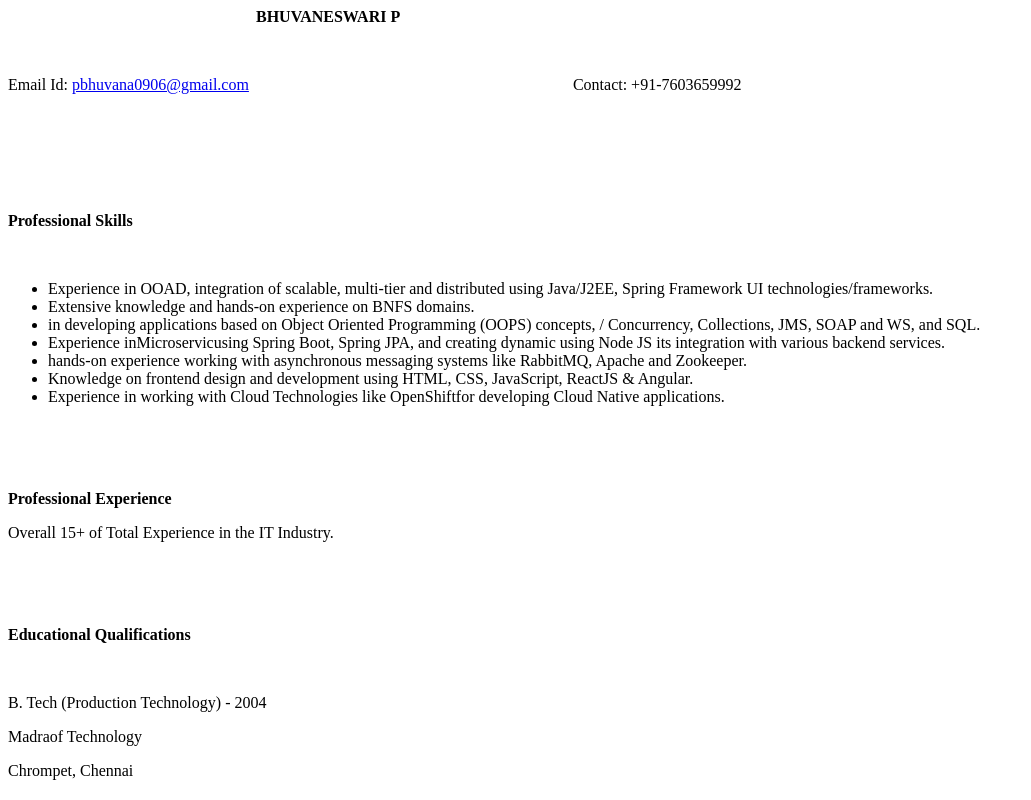
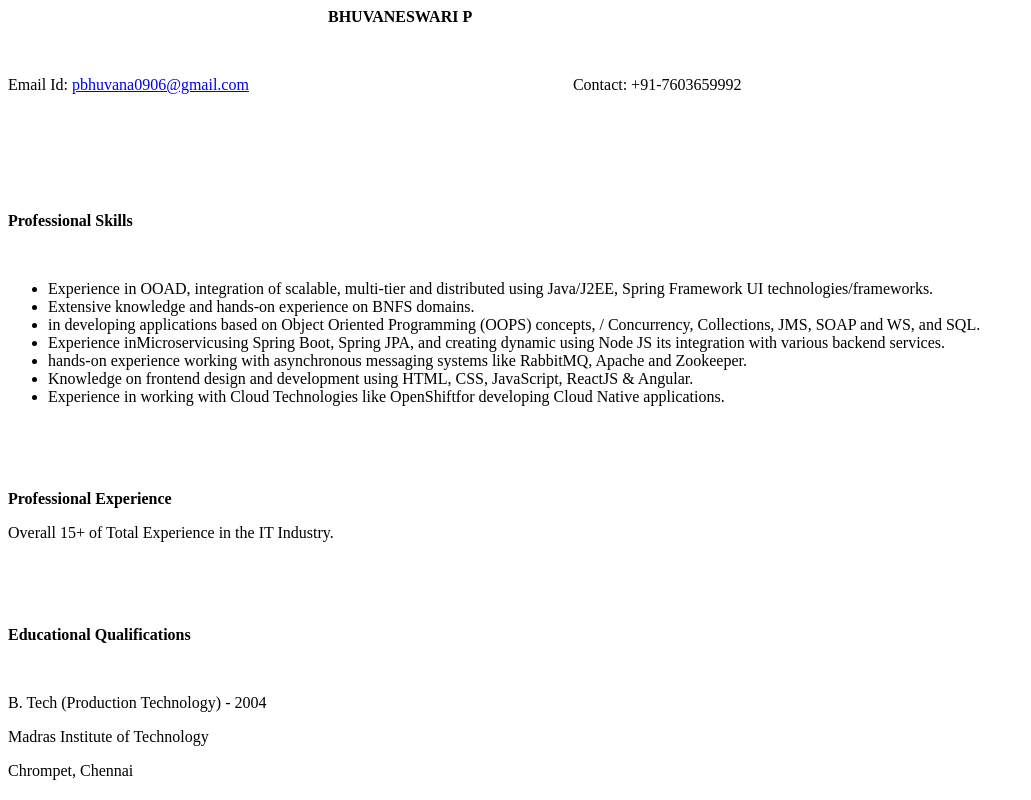
Before and after one commit to bhuvaneswaribits/bhuvaneswaribits.github.io, a plain HTML site: page index.html in a window 1280 px wide. Shown: the top 800 px of the page, without its empty margins (0-1031 px from the left). Drawn offline with Linux system fonts and the light colour scheme.

Commit message:
Update index.html

```diff
--- a/index.html
+++ b/index.html
@@ -1,4 +1,4 @@
-<p><strong>&nbsp; &nbsp; &nbsp; &nbsp; &nbsp; &nbsp; &nbsp; &nbsp; &nbsp; &nbsp; &nbsp; &nbsp; &nbsp; &nbsp; &nbsp; &nbsp; &nbsp; &nbsp; &nbsp; &nbsp; &nbsp; &nbsp; &nbsp; &nbsp; &nbsp; &nbsp; &nbsp; &nbsp; &nbsp; &nbsp; &nbsp; BHUVANESWARI P</strong></p>
+<p><strong>&nbsp; &nbsp; &nbsp; &nbsp; &nbsp; &nbsp; &nbsp; &nbsp; &nbsp; &nbsp; &nbsp; &nbsp; &nbsp; &nbsp; &nbsp; &nbsp; &nbsp; &nbsp; &nbsp; &nbsp; &nbsp; &nbsp; &nbsp; &nbsp; &nbsp; &nbsp; &nbsp; &nbsp; &nbsp; &nbsp; &nbsp; &nbsp; &nbsp; &nbsp; &nbsp; &nbsp; &nbsp; &nbsp; &nbsp; &nbsp; BHUVANESWARI P</strong></p>
 <p><strong>&nbsp;</strong></p>
 <p>Email Id:&nbsp;<a href="mailto:pbhuvana0906@gmail.com">pbhuvana0906@gmail.com</a>&nbsp; &nbsp; &nbsp; &nbsp; &nbsp; &nbsp; &nbsp; &nbsp; &nbsp; &nbsp; &nbsp; &nbsp; &nbsp; &nbsp; &nbsp; &nbsp; &nbsp; &nbsp; &nbsp; &nbsp; &nbsp; &nbsp; &nbsp; &nbsp; &nbsp; &nbsp; &nbsp; &nbsp; &nbsp; &nbsp; &nbsp; &nbsp; &nbsp; &nbsp; &nbsp; &nbsp; &nbsp; &nbsp; &nbsp; &nbsp; &nbsp;Contact: +91-7603659992</p>
 <p><strong>&nbsp;</strong></p>
@@ -24,7 +24,7 @@
 <p><strong>Educational Qualifications</strong></p>
 <p>&nbsp;</p>
 <p>B. Tech (Production Technology) - 2004&nbsp;</p>
-<p>Madraof Technology</p>
+<p>Madras Institute of Technology</p>
 <p>Chrompet, Chennai</p>
 <p>&nbsp;</p>
 <p>&nbsp;</p>
@@ -91,7 +91,7 @@
 <p>&nbsp;</p>
 <p>&nbsp;</p>
 <p>&nbsp;</p>
-<h3><strong><em>ATOS Syntel</em></strong><strong>&nbsp; &nbsp; &nbsp; &nbsp; &nbsp; &nbsp; &nbsp; &nbsp; &nbsp; &nbsp; &nbsp; &nbsp; &nbsp; &nbsp; &nbsp;&nbsp;&nbsp; &nbsp; &nbsp; &nbsp; &nbsp; &nbsp; &nbsp; &nbsp; &nbsp; &nbsp; &nbsp; &nbsp; &nbsp; &nbsp; &nbsp; &nbsp; &nbsp; &nbsp;&nbsp;<em>&nbsp; &nbsp; &nbsp; &nbsp; &nbsp; &nbsp; &nbsp; &nbsp; &nbsp; &nbsp; &nbsp; &nbsp; &nbsp; &nbsp; &nbsp; &nbsp; &nbsp; &nbsp; &nbsp; &nbsp; &nbsp; &nbsp; &nbsp; &nbsp; &nbsp; &nbsp; &nbsp;Jan 2016 &ndash; Dec 2017</em></strong></h3>
+<h3><strong><em>ATOS </em></strong><strong>&nbsp; &nbsp; &nbsp; &nbsp; &nbsp; &nbsp; &nbsp; &nbsp; &nbsp; &nbsp; &nbsp; &nbsp; &nbsp; &nbsp; &nbsp;&nbsp;&nbsp; &nbsp; &nbsp; &nbsp; &nbsp; &nbsp; &nbsp; &nbsp; &nbsp; &nbsp; &nbsp; &nbsp; &nbsp; &nbsp; &nbsp; &nbsp; &nbsp; &nbsp;&nbsp;<em>&nbsp; &nbsp; &nbsp; &nbsp; &nbsp; &nbsp; &nbsp; &nbsp; &nbsp; &nbsp; &nbsp; &nbsp; &nbsp; &nbsp; &nbsp; &nbsp; &nbsp; &nbsp; &nbsp; &nbsp; &nbsp; &nbsp; &nbsp; &nbsp; &nbsp; &nbsp; &nbsp;Jan 2016 &ndash; Dec 2017</em></strong></h3>
 <p>&nbsp;</p>
 <table border="1" cellpadding="0" cellspacing="0" width="658">
     <tbody>
```
